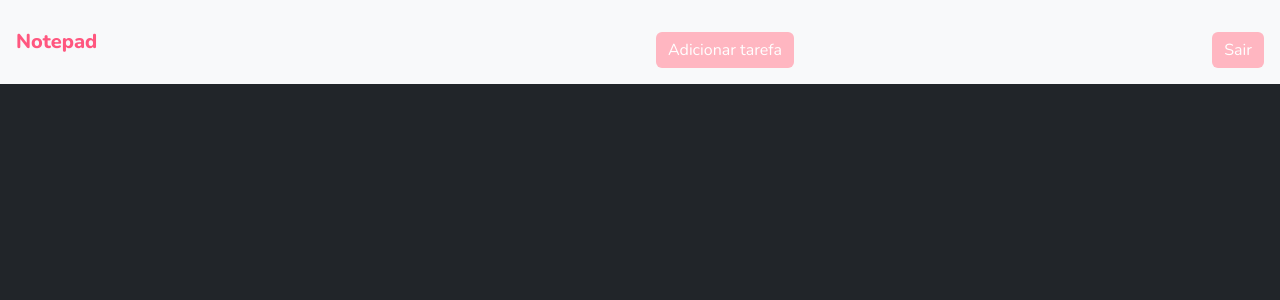
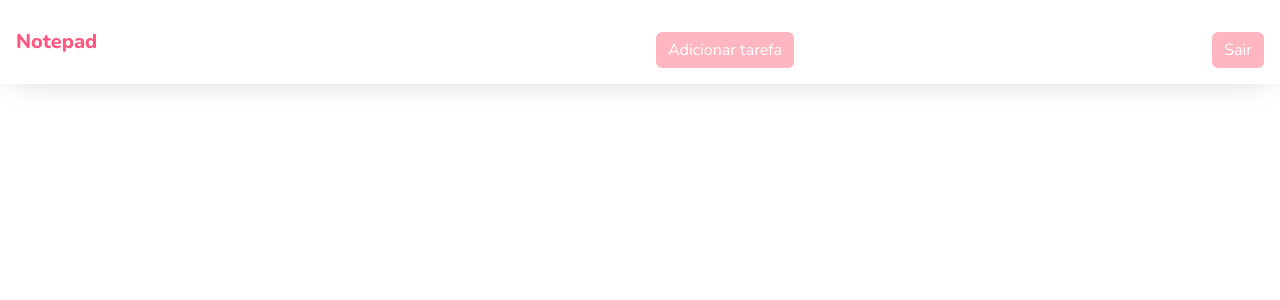
Before and after one commit to Jhhonatta/bootstrap-react-typescript, a React (Create React App) app: page /dashboard in a window 1280 px wide. Shown: the top 300 px of the page. Built offline with nearby package versions, Linux system fonts and the light colour scheme.

Commit message:
Estilização aprimorada

```diff
--- a/src/Components/cardTask/cardTask.tsx
+++ b/src/Components/cardTask/cardTask.tsx
@@ -12,7 +12,7 @@ interface ICardTask {
 const CardTask = ({ task, number, indice }: ICardTask) => {
   return (
     <StyleCard>
-      <Card className="mt-1">
+      <Card className="mt-1 card-complete">
         <Card.Body>
           <Row>
             <Col xs={8}>
--- a/src/Components/cardTask/style.ts
+++ b/src/Components/cardTask/style.ts
@@ -1,6 +1,11 @@
 import styled from "styled-components";
 
 export const StyleCard = styled.div`
+  .card-complete:hover {
+    background-color: rgb(255, 182, 193);
+    color: white;
+  }
+
   .button-delete {
     background-color: transparent;
     border: none;
--- a/src/Components/containerListTask/containerListTask.tsx
+++ b/src/Components/containerListTask/containerListTask.tsx
@@ -8,8 +8,8 @@ const DashboardListTask = () => {
   const { listTask } = useContext(UserContext);
 
   return (
-    <ContainerListTask className="d-flex justify-content-center pt-2 vh-100 bg-dark">
-      <ListGroup className="w-75 mb-2 listTask">
+    <ContainerListTask className="d-flex justify-content-center pt-2 vh-100">
+      <ListGroup className="w-75 mb-2 list-task">
         {listTask.map((item, index) => (
           <CardTask
             key={index}
--- a/src/Components/containerListTask/style.ts
+++ b/src/Components/containerListTask/style.ts
@@ -1,22 +1,22 @@
 import styled from "styled-components";
 
 export const ContainerListTask = styled.div`
-  .listTask {
+  .list-task {
     overflow-y: scroll;
     height: 85%;
   }
 
-  .listTask::-webkit-scrollbar {
+  .list-task::-webkit-scrollbar {
     width: 10px;
     margin-right: 2px;
   }
 
-  .listTask::-webkit-scrollbar-thumb {
+  .list-task::-webkit-scrollbar-thumb {
     background-color: #888;
     border-radius: 4px;
   }
 
-  .listTask::-webkit-scrollbar-thumb:hover {
+  .list-task::-webkit-scrollbar-thumb:hover {
     background-color: #555;
   }
 `;
--- a/src/Pages/dashboard/index.tsx
+++ b/src/Pages/dashboard/index.tsx
@@ -9,8 +9,8 @@ const Dashboard = () => {
   const { exit } = useContext(UserContext);
 
   return (
-    <ContainerDashboard className="containerDashboard  vh-100">
-      <Navbar bg="light" expand="sm" className="p-3 m-0 navbar">
+    <ContainerDashboard className="vh-100">
+      <Navbar expand="sm" className="p-3 m-0 navbar">
         <Navbar.Brand className="mr-0 col-6 navbar-brand">Notepad</Navbar.Brand>
         <Navbar.Toggle aria-controls="navbar-nav" />
         <Navbar.Collapse id="navbar-nav">
--- a/src/Pages/dashboard/style.ts
+++ b/src/Pages/dashboard/style.ts
@@ -2,6 +2,8 @@ import styled from "styled-components";
 
 export const ContainerDashboard = styled.div`
   font-family: Nunito;
+  overflow: hidden;
+
   .custom-button {
     background-color: rgb(255, 182, 193);
     border: rgb(255, 182, 193);
@@ -24,4 +26,8 @@ export const ContainerDashboard = styled.div`
   button {
     margin-top: 0.5rem;
   }
+
+  .navbar {
+    box-shadow: 0px 4px 32px -12px rgba(0, 0, 0, 0.25);
+  }
 `;
```
